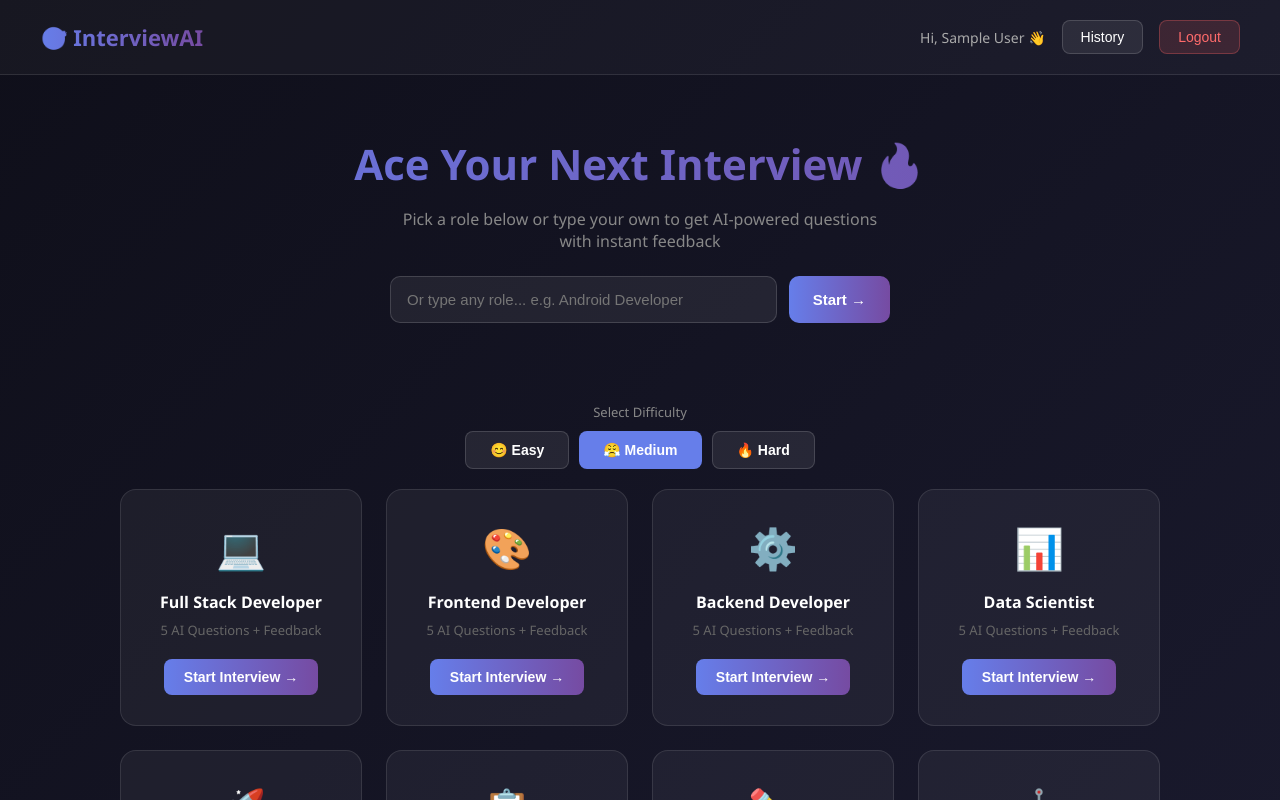
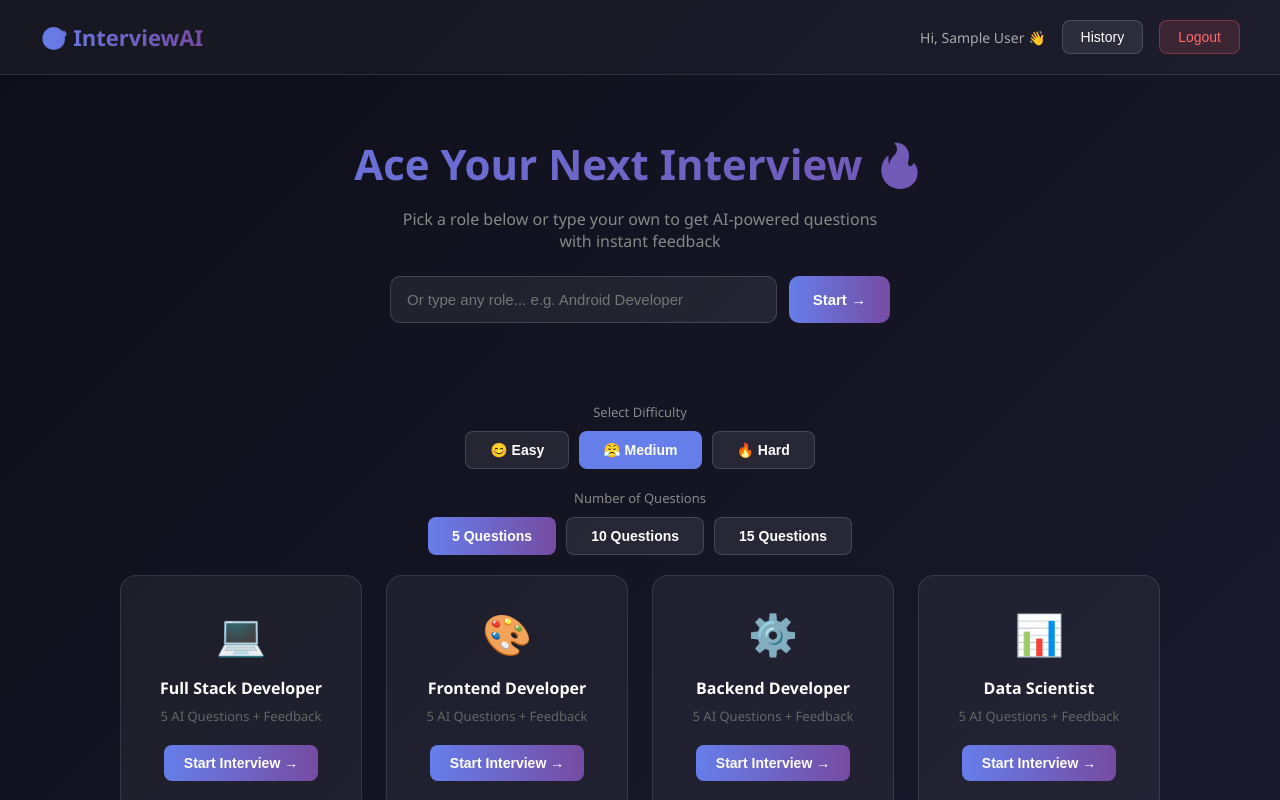
Before and after one commit to kritc-odesh-here/interview-ai, a React (Vite) app in the folder client/: page / in a window 1280 px wide. Shown: the top 800 px of the page. Built offline with nearby package versions, Linux system fonts and the light colour scheme; sample sign-in values are in the browser's storage.

Commit message:
feat: add question count selector (5/10/15)

```diff
--- a/client/src/pages/Home.jsx
+++ b/client/src/pages/Home.jsx
@@ -17,6 +17,7 @@ function Home() {
   const user = JSON.parse(localStorage.getItem("user"));
   const [customRole, setCustomRole] = useState("");
   const [difficulty, setDifficulty] = useState("Medium");
+  const [questionCount, setQuestionCount] = useState(5);
 
   const handleLogout = () => {
     localStorage.removeItem("token");
@@ -27,6 +28,7 @@ function Home() {
   const startInterview = (role) => {
     localStorage.setItem("selectedRole", role);
     localStorage.setItem("difficulty", difficulty);
+    localStorage.setItem("questionCount", questionCount);
     navigate("/interview");
   };
 
@@ -107,6 +109,32 @@ function Home() {
                 : level === "Medium"
                   ? "😤 Medium"
                   : "🔥 Hard"}
+            </button>
+          ))}
+        </div>
+      </div>
+
+      {/* Question Count Selector */}
+      <div style={styles.difficultyBox}>
+        <p style={styles.difficultyLabel}>Number of Questions</p>
+        <div style={styles.difficultyBtns}>
+          {[5, 10, 15].map((count) => (
+            <button
+              key={count}
+              style={{
+                ...styles.diffBtn,
+                background:
+                  questionCount === count
+                    ? "linear-gradient(90deg, #667eea, #764ba2)"
+                    : "rgba(255,255,255,0.08)",
+                border:
+                  questionCount === count
+                    ? "none"
+                    : "1px solid rgba(255,255,255,0.15)",
+              }}
+              onClick={() => setQuestionCount(count)}
+            >
+              {count} Questions
             </button>
           ))}
         </div>
--- a/client/src/pages/Interview.jsx
+++ b/client/src/pages/Interview.jsx
@@ -26,10 +26,15 @@ function Interview() {
     setLoading(true);
     try {
       const difficulty = localStorage.getItem("difficulty") || "Medium";
+      const questionCount =
+        parseInt(localStorage.getItem("questionCount")) || 5;
+      console.log("Sending:", { role, difficulty, questionCount });
       const res = await API.post("/api/interview/generate-questions", {
         role,
         difficulty,
+        questionCount,
       });
+      console.log("Got questions:", res.data.questions.length);
       setQuestions(res.data.questions);
     } catch (err) {
       toast.error("Failed to generate questions. Try again!");
```
Also changed, not shown: 1 other file (tests, documents, lock files or other folders).
